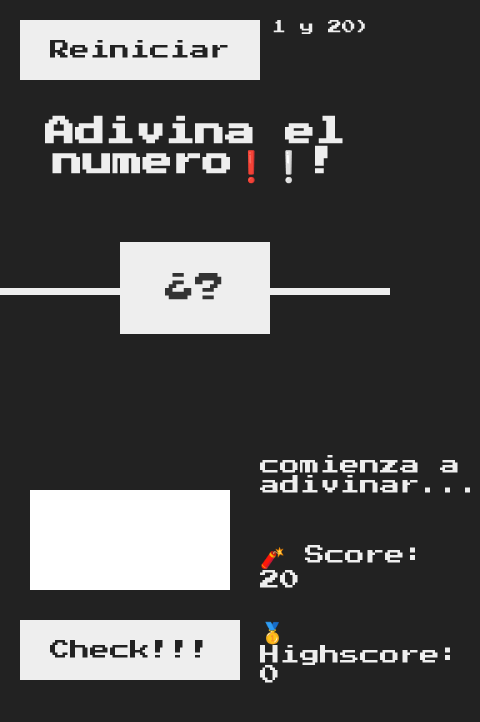
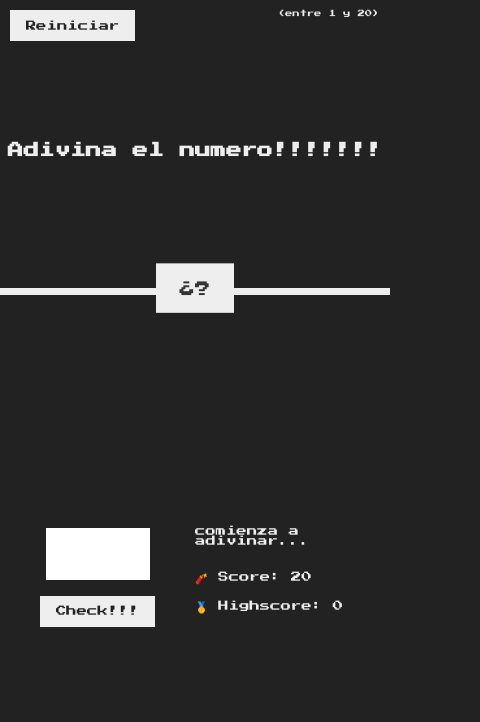
Before and after one commit to JuanmaRizzi/guessGame, a plain HTML site: page index.html in a window 390 px wide. Shown: the whole page, 480 px wide, since content can reach past the window. Drawn offline with Linux system fonts and the light colour scheme.

Commit message:
se hace responsive-V1.1; se cambian los signos de admiracion del h1

```diff
--- a/index.html
+++ b/index.html
@@ -13,7 +13,7 @@
   </head>
   <body>
     <header>
-      <h1>Adivina el numero❗❕!</h1>
+      <h1>Adivina el numero!!!!!!!</h1>
       <p class="entre">(entre 1 y 20)</p>
       <button class="btn reiniciar">Reiniciar</button>
       <div class="numero">¿?</div>
--- a/style.css
+++ b/style.css
@@ -1,28 +1,28 @@
-@import url('https://fonts.googleapis.com/css2?family=Press+Start+2P&display=swap');
+@import url("https://fonts.googleapis.com/css2?family=Press+Start+2P&display=swap");
 
-*{
+* {
   margin: 0;
   padding: 0;
   box-sizing: inherit;
 }
-html{
+html {
   font-size: 62.5%;
   box-sizing: border-box;
 }
 
-body{
-    font-family: 'Press Start 2P', cursive;
+body {
+  font-family: "Press Start 2P", cursive;
   color: #eeeeee;
   background-color: #222222;
 }
 
-header{
+header {
   position: relative;
   height: 35vh;
   border-bottom: 7px solid #eeeeee;
 }
 
-main{
+main {
   height: 65vh;
   color: #eeeeee;
   display: flex;
@@ -30,16 +30,14 @@ main{
   justify-content: space-around;
 }
 
-.izquierda{
-
+.izquierda {
   width: 52rem;
   display: flex;
   flex-direction: column;
   align-items: center;
 }
 
-.derecha{
-
+.derecha {
   width: 52rem;
   font-size: 2rem;
   /* display: flex;
@@ -47,8 +45,7 @@ main{
     align-items: center; */
 }
 
-h1{
-
+h1 {
   text-align: center;
   font-size: 3rem;
   position: absolute;
@@ -59,7 +56,7 @@ h1{
   transform: translate(-50%, -50%);
 }
 
-.numero{
+.numero {
   border: 1px #eeeeee solid;
   background-color: #eeeeee;
   color: #333333;
@@ -73,20 +70,20 @@ h1{
   transform: translate(-50%, 50%);
 }
 
-.entre{
+.entre {
   position: absolute;
   font-size: 1.4rem;
   top: 2rem;
   right: 2rem;
 }
 
-.reiniciar{
+.reiniciar {
   position: absolute;
   top: 2rem;
   left: 2rem;
 }
 
-.adivina{
+.adivina {
   background-color: none;
   border: white solid 5px;
   height: 10rem;
@@ -99,7 +96,7 @@ h1{
   display: block;
 }
 
-.btn{
+.btn {
   border: none;
   font-size: 2rem;
   font-family: inherit;
@@ -109,17 +106,133 @@ background-color: #eeeeee;
   cursor: pointer;
 }
 
-.btn:hover{
+.btn:hover {
   background-color: #ccc;
 }
 
-.mensaje{
+.mensaje {
   margin-bottom: 6rem;
   height: 3rem;
 }
 
-.rotulo-score{
+.rotulo-score {
   margin-bottom: 3rem;
   margin-top: 2rem;
+}
 
+@media (max-width: 767px) {
+  html {
+    font-size: 32.5%;
+    box-sizing: border-box;
   }
+
+  body {
+    font-family: "Press Start 2P", cursive;
+    color: #eeeeee;
+    background-color: #222222;
+  }
+
+  header {
+    position: relative;
+    height: 35vh;
+    border-bottom: 7px solid #eeeeee;
+  }
+
+  main {
+    height: 65vh;
+    color: #eeeeee;
+    display: flex;
+    align-items: center;
+    justify-content: space-around;
+  }
+
+  .izquierda {
+    width: 52rem;
+    display: flex;
+    flex-direction: column;
+    align-items: center;
+  }
+
+  .derecha {
+    width: 52rem;
+    font-size: 2rem;
+    /* display: flex;
+        flex-direction: column;
+        align-items: center; */
+  }
+
+  h1 {
+    text-align: center;
+    font-size: 3rem;
+    position: absolute;
+    /* margin-top: 1px */
+    width: 100%;
+    top: 52%;
+    left: 50%;
+    transform: translate(-50%, -50%);
+  }
+
+  .numero {
+    border: 1px #eeeeee solid;
+    background-color: #eeeeee;
+    color: #333333;
+    font-size: 3rem;
+    width: 15rem;
+    padding: 3rem 0rem;
+    text-align: center;
+    position: absolute;
+    bottom: 0;
+    left: 50%;
+    transform: translate(-50%, 50%);
+  }
+
+  .entre {
+    position: absolute;
+    font-size: 1.4rem;
+    top: 2rem;
+    right: 2rem;
+  }
+
+  .reiniciar {
+    position: absolute;
+    top: 2rem;
+    left: 2rem;
+  }
+
+  .adivina {
+    background-color: none;
+    border: white solid 5px;
+    height: 10rem;
+    width: 20rem;
+    font-family: inherit;
+    font-size: 5rem;
+    padding: 2.5rem;
+    margin: 3rem;
+    text-align: center;
+    display: block;
+  }
+
+  .btn {
+    border: none;
+    font-size: 2rem;
+    font-family: inherit;
+    padding: 2rem 3rem;
+    color: #222222;
+    background-color: #eeeeee;
+    cursor: pointer;
+  }
+
+  .btn:hover {
+    background-color: #ccc;
+  }
+
+  .mensaje {
+    margin-bottom: 6rem;
+    height: 3rem;
+  }
+
+  .rotulo-score {
+    margin-bottom: 3rem;
+    margin-top: 2rem;
+  }
+}
```
Lines whose indentation alone changed are shown as unchanged.
